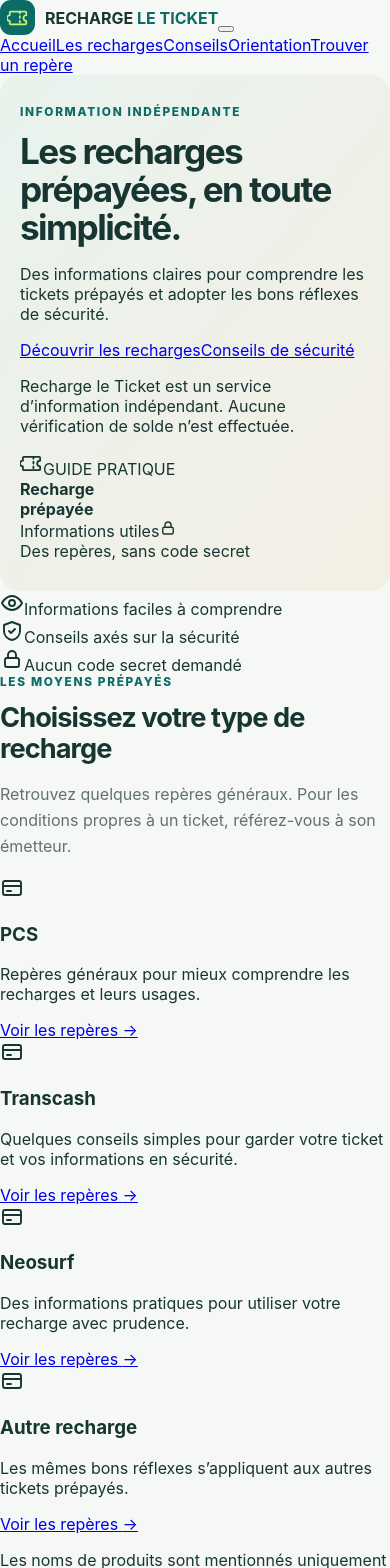
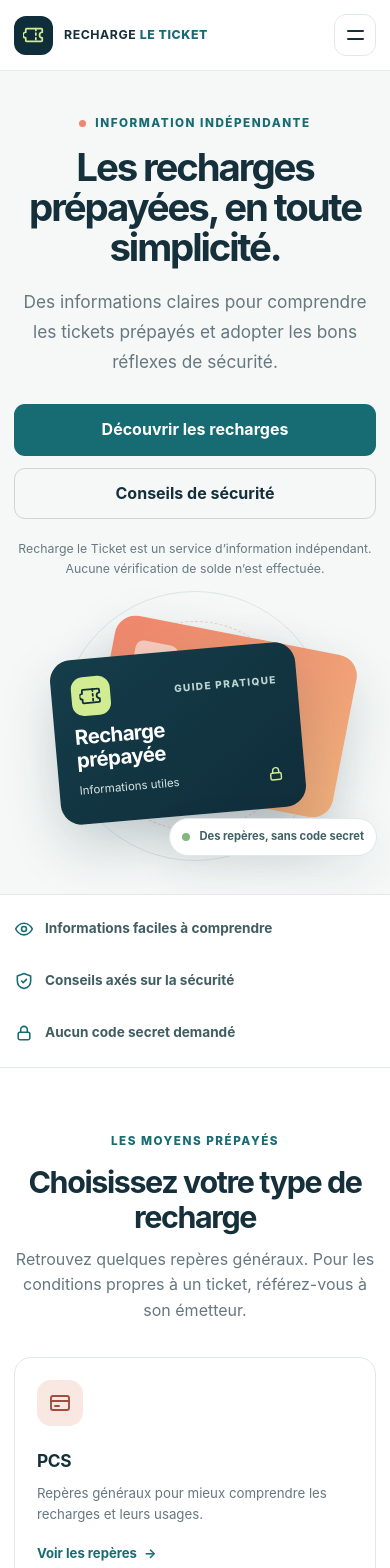
Before and after one commit to amandineprestige-lang/recharge-de-ticket, a React (Vite) app: page / in a window 390 px wide. Shown: the top 1568 px of the page. Built offline with nearby package versions, Linux system fonts and the light colour scheme.

Commit message:
Refonte accueil Recharge le Ticket

```diff
--- a/src/styles.css
+++ b/src/styles.css
@@ -1,60 +1,189 @@
 :root {
   font-family: Inter, ui-sans-serif, system-ui, -apple-system, BlinkMacSystemFont, "Segoe UI", sans-serif;
-  color: #173632;
-  background: #f5f8f5;
+  color: #152f3b;
+  background: #fff;
   font-synthesis: none;
   text-rendering: optimizeLegibility;
-  --ink: #173632;
-  --muted: #61726f;
-  --teal: #0b6b67;
-  --teal-dark: #084e4b;
-  --line: #dce6e1;
-  --lime: #c7f36b;
+  --ink: #152f3b;
+  --muted: #667780;
+  --navy: #102d3a;
+  --teal: #176b72;
+  --teal-dark: #0e5058;
+  --coral: #ef866d;
+  --lime: #d2ed91;
+  --line: #e1e8e8;
+  --surface: #f5f8f7;
+  --shadow: 0 16px 45px rgba(21, 47, 59, .08);
 }
-
 * { box-sizing: border-box; }
-body { margin: 0; min-width: 320px; background: #f5f8f5; }
-button, input, select { font: inherit; }
-.page-shell { width: min(1080px, calc(100% - 40px)); margin: 0 auto; }
-.topbar { display: flex; justify-content: space-between; align-items: center; min-height: 78px; }
-.brand { display: inline-flex; align-items: center; gap: 10px; text-decoration: none; color: var(--ink); font-weight: 650; }
-.brand b { color: var(--teal); }
-.brand-mark { width: 35px; height: 35px; display: grid; place-items: center; border-radius: 11px; background: var(--teal); color: var(--lime); font-weight: 900; }
-.independent-label { color: var(--muted); font-size: .84rem; }
-.hero { display: grid; grid-template-columns: 1.1fr .9fr; align-items: center; gap: 34px; padding: 58px clamp(25px, 6vw, 70px); border-radius: 26px; background: linear-gradient(130deg, #e8f3ed, #f5efe5); }
-.eyebrow { margin: 0 0 13px; color: var(--teal); text-transform: uppercase; letter-spacing: .14em; font-size: .74rem; font-weight: 800; }
-h1 { max-width: 620px; margin: 0 0 18px; font-size: clamp(2.2rem, 5vw, 3.8rem); line-height: 1.08; letter-spacing: -.045em; }
-.intro { max-width: 580px; margin: 0; color: var(--muted); font-size: 1.06rem; line-height: 1.7; }
-.ticket-illustration { width: min(100%, 330px); justify-self: center; padding: 22px; border: 1px solid var(--line); border-top: 5px solid var(--lime); border-radius: 20px; background: white; box-shadow: 0 25px 55px rgba(23, 54, 50, .12); transform: rotate(3deg); }
-.ticket-top, .ticket-bottom { display: flex; justify-content: space-between; align-items: center; color: var(--muted); font-size: .8rem; }
-.ticket-top span:first-child { color: var(--teal); font-weight: 800; letter-spacing: .08em; }
-.ticket-code { margin: 24px 0 18px; padding: 16px 0; border-block: 2px dashed var(--line); font-family: ui-monospace, Consolas, monospace; font-size: 1.16rem; letter-spacing: .12em; color: var(--teal-dark); }
-.ticket-bottom b { color: var(--ink); font-size: 1.2rem; }
-.form-section { display: grid; grid-template-columns: .8fr 1.2fr; gap: 45px; padding: 70px 0; align-items: start; }
-.section-heading h2 { margin: 0 0 12px; font-size: clamp(1.7rem, 3vw, 2.4rem); line-height: 1.15; letter-spacing: -.035em; }
-.section-heading>p:last-child { color: var(--muted); line-height: 1.65; }
-.entry-form { display: grid; gap: 10px; padding: 28px; border: 1px solid var(--line); border-radius: 20px; background: white; box-shadow: 0 16px 45px rgba(23, 54, 50, .07); }
-.entry-form label { margin-top: 7px; font-size: .88rem; font-weight: 750; }
-.entry-form input, .entry-form select { width: 100%; min-height: 48px; padding: 12px 13px; border: 1px solid #cbd9d2; border-radius: 11px; outline: none; color: var(--ink); background: white; }
-.entry-form input:focus, .entry-form select:focus { border-color: var(--teal); box-shadow: 0 0 0 3px rgba(11, 107, 103, .12); }
-.amount-field { position: relative; }
-.amount-field input { padding-right: 42px; }
-.amount-field span { position: absolute; top: 12px; right: 14px; color: var(--muted); }
-.field-hint { margin: -4px 0 3px; color: var(--muted); font-size: .78rem; }
-.entry-form button { min-height: 49px; margin-top: 9px; border: 0; border-radius: 11px; background: var(--teal); color: white; font-weight: 750; cursor: pointer; }
-.entry-form button:hover { background: var(--teal-dark); }
-.result-message { margin: 6px 0 0; padding: 12px 14px; border-radius: 11px; background: #eaf4ee; color: #20564d; font-size: .9rem; line-height: 1.55; }
-.footer { padding: 20px 0 28px; border-top: 1px solid var(--line); color: var(--muted); font-size: .82rem; text-align: center; }
-@media (max-width: 740px) {
-  .hero, .form-section { grid-template-columns: 1fr; }
-  .hero { padding: 38px 25px; gap: 30px; }
-  .form-section { gap: 16px; padding: 50px 0; }
-  .ticket-illustration { width: min(100%, 360px); }
+html { scroll-behavior: smooth; scroll-padding-top: 88px; }
+body { margin: 0; min-width: 320px; background: #fff; color: var(--ink); line-height: 1.6; }
+a { color: inherit; text-decoration: none; }
+button, select { font: inherit; }
+svg { display: block; }
+.container { width: min(1160px, calc(100% - 44px)); margin-inline: auto; }
+.site-header { position: sticky; top: 0; z-index: 30; background: rgba(255,255,255,.94); backdrop-filter: blur(14px); border-bottom: 1px solid rgba(225,232,232,.82); }
+.nav-inner { min-height: 78px; display: flex; align-items: center; justify-content: space-between; gap: 28px; }
+.brand { display: inline-flex; align-items: center; gap: 11px; color: var(--ink); flex: none; }
+.brand-mark { width: 39px; height: 39px; display: grid; place-items: center; border-radius: 12px; background: var(--navy); color: var(--lime); }
+.brand-name { font-size: .88rem; font-weight: 650; letter-spacing: .065em; white-space: nowrap; }
+.brand-name b { color: var(--teal); font-weight: 850; }
+.nav-list { display: flex; align-items: center; gap: clamp(16px,2.2vw,30px); font-size: .84rem; font-weight: 650; color: #536871; }
+.nav-list>a:not(.nav-cta):hover { color: var(--teal); }
+.nav-cta { padding: 10px 16px; border-radius: 999px; color: #fff; background: var(--teal); transition: background .2s, transform .2s; }
+.nav-cta:hover { background: var(--teal-dark); transform: translateY(-1px); }
+.nav-toggle { display: none; }
+.hero { overflow: hidden; background: #f5f8f7; }
+.hero-grid { min-height: 500px; display: grid; grid-template-columns: 1fr .9fr; align-items: center; gap: 34px; padding-block: 68px; }
+.hero-copy { max-width: 600px; }
+.eyebrow { display: flex; align-items: center; gap: 9px; margin: 0 0 15px; color: var(--teal); font-size: .73rem; font-weight: 850; letter-spacing: .13em; text-transform: uppercase; }
+.eyebrow-mark { width: 7px; height: 7px; border-radius: 50%; background: var(--coral); }
+h1, h2, h3, p { margin-top: 0; }
+h1 { max-width: 620px; margin-bottom: 19px; font-size: clamp(2.6rem,5.3vw,4.7rem); line-height: 1.04; letter-spacing: -.055em; }
+.hero-lead { max-width: 560px; margin-bottom: 27px; color: var(--muted); font-size: 1.08rem; line-height: 1.75; }
+.hero-actions { display: flex; flex-wrap: wrap; gap: 12px; }
+.button { display: inline-flex; align-items: center; justify-content: center; gap: 9px; min-height: 48px; padding: 12px 19px; border: 1px solid transparent; border-radius: 11px; font-weight: 750; cursor: pointer; transition: transform .18s, background .18s, border .18s; }
+.button:hover { transform: translateY(-2px); }
+.button-primary { color: #fff; background: var(--teal); }
+.button-primary:hover { background: var(--teal-dark); }
+.button-secondary { color: var(--ink); background: transparent; border-color: #cbd7d7; }
+.button-secondary:hover { border-color: var(--teal); }
+.independent-note { max-width: 520px; margin: 20px 0 0; color: #687a80; font-size: .77rem; }
+.hero-visual { position: relative; min-height: 355px; display: grid; place-items: center; isolation: isolate; }
+.visual-orbit { position: absolute; display: block; border: 1px solid rgba(23,107,114,.13); border-radius: 50%; }
+.orbit-one { width: 330px; height: 330px; }
+.orbit-two { width: 250px; height: 250px; border-style: dashed; border-color: rgba(239,134,109,.36); }
+.visual-card { position: absolute; width: 290px; height: 190px; border-radius: 21px; box-shadow: 0 23px 55px rgba(16,45,58,.18); }
+.visual-card-back { top: 59px; left: calc(50% - 112px); transform: rotate(11deg); padding: 30px; background: linear-gradient(135deg,#ef866d,#f1b17d); }
+.back-chip { display: block; width: 43px; height: 31px; border-radius: 8px; background: rgba(255,255,255,.55); }
+.back-lines { display: block; width: 112px; height: 9px; margin-top: 76px; border-radius: 10px; background: rgba(255,255,255,.52); }
+.visual-card-main { top: 79px; left: calc(50% - 165px); z-index: 2; padding: 22px 24px; background: linear-gradient(145deg,#153d4a,#102d3a); color: #fff; transform: rotate(-5deg); }
+.visual-card-head { display: flex; justify-content: space-between; align-items: center; }
+.visual-icon { display: grid; place-items: center; width: 39px; height: 39px; color: var(--navy); border-radius: 12px; background: var(--lime); }
+.visual-label { color: #bbd6d1; font-size: .63rem; font-weight: 800; letter-spacing: .13em; }
+.visual-card-main strong { display: block; margin-top: 15px; font-size: 1.45rem; line-height: 1.1; letter-spacing: -.03em; }
+.visual-card-foot { display: flex; justify-content: space-between; align-items: center; margin-top: 15px; color: #d6e4e2; font-size: .72rem; }
+.visual-card-foot svg { color: var(--lime); }
+.visual-note { position: absolute; z-index: 3; right: 0; bottom: 23px; display: flex; align-items: center; gap: 9px; padding: 11px 15px; border: 1px solid var(--line); border-radius: 999px; background: #fff; box-shadow: var(--shadow); font-size: .76rem; font-weight: 700; color: #3f6267; }
+.note-dot { width: 8px; height: 8px; border-radius: 50%; background: #83b77c; }
+.quick-points { border-block: 1px solid var(--line); background: #fff; }
+.quick-points-grid { display: grid; grid-template-columns: repeat(3,1fr); }
+.quick-points-grid>div { display: flex; align-items: center; justify-content: center; gap: 11px; min-height: 82px; color: #405d64; font-size: .85rem; font-weight: 650; }
+.quick-points-grid>div+div { border-left: 1px solid var(--line); }
+.quick-points-grid svg { width: 20px; height: 20px; color: var(--teal); }
+.section { padding: 88px 0; }
+.recharge-section { background: #fff; }
+.section-heading { max-width: 690px; margin: 0 auto 34px; text-align: center; }
+.section-heading .eyebrow { justify-content: center; }
+.section-heading h2, .safety-copy h2, .orientation-intro h2 { margin-bottom: 13px; font-size: clamp(1.9rem,3.6vw,3rem); line-height: 1.12; letter-spacing: -.045em; }
+.section-heading>p:last-child { margin: 0; color: var(--muted); }
+.recharge-grid { display: grid; grid-template-columns: repeat(4,1fr); gap: 16px; }
+.recharge-card { min-height: 242px; padding: 22px; border: 1px solid var(--line); border-radius: 17px; background: #fff; transition: transform .2s, box-shadow .2s, border-color .2s; }
+.recharge-card:hover { transform: translateY(-4px); border-color: #c7d9d4; box-shadow: var(--shadow); }
+.recharge-icon { display: grid; place-items: center; width: 46px; height: 46px; margin-bottom: 21px; border-radius: 14px; }
+.recharge-icon.coral { color: #a44d3e; background: #f9e8e2; }
+.recharge-icon.blue { color: #315e8e; background: #e8f0f8; }
+.recharge-icon.green { color: #33745f; background: #e6f2eb; }
+.recharge-icon.gold { color: #8b6a2d; background: #f7f0dc; }
+.recharge-card h3 { margin-bottom: 8px; font-size: 1.08rem; letter-spacing: -.02em; }
+.recharge-card p { min-height: 67px; margin-bottom: 16px; color: var(--muted); font-size: .83rem; line-height: 1.55; }
+.recharge-card>a { color: var(--teal); font-size: .82rem; font-weight: 750; }
+.recharge-card>a span, .text-link span { margin-left: 4px; transition: margin .18s; }
+.recharge-card>a:hover span, .text-link:hover span { margin-left: 8px; }
+.brand-disclosure { margin: 20px 0 0; text-align: center; color: #7b898c; font-size: .75rem; }
+.safety-section { padding: 88px 0; background: #f2f6f4; }
+.safety-layout { display: grid; grid-template-columns: .9fr 1.1fr; gap: 70px; align-items: center; }
+.safety-copy h2 { max-width: 470px; }
+.safety-copy>p:not(.eyebrow) { max-width: 490px; color: var(--muted); line-height: 1.75; }
+.text-link { display: inline-block; margin-top: 7px; color: var(--teal); font-size: .88rem; font-weight: 750; }
+.safety-list { padding: 6px 0; }
+.safety-list article { display: flex; gap: 19px; padding: 20px 0; border-bottom: 1px solid #dce6e1; }
+.safety-list article:last-child { border-bottom: 0; }
+.safety-number { flex: none; color: #8aa4a3; font-size: .76rem; font-weight: 850; letter-spacing: .1em; padding-top: 4px; }
+.safety-list h3 { margin-bottom: 5px; font-size: 1rem; letter-spacing: -.01em; }
+.safety-list p { margin: 0; color: var(--muted); font-size: .85rem; }
+.orientation-section { background: var(--navy); color: #fff; }
+.orientation-layout { display: grid; grid-template-columns: .85fr 1.15fr; gap: 70px; align-items: center; }
+.orientation-intro .eyebrow { color: var(--lime); }
+.orientation-intro h2 { max-width: 440px; color: #fff; }
+.orientation-intro>p:not(.eyebrow) { max-width: 470px; color: #c6d5d4; }
+.orientation-promise { display: flex; align-items: center; gap: 9px; margin-top: 23px; color: #d9e8cf; font-size: .8rem; }
+.orientation-promise svg { flex: none; color: var(--lime); }
+.orientation-form { display: grid; grid-template-columns: 1fr 1fr; gap: 10px 14px; padding: 27px; border: 1px solid rgba(255,255,255,.13); border-radius: 18px; background: rgba(255,255,255,.07); }
+.orientation-form label { align-self: end; color: #e7f0ed; font-size: .78rem; font-weight: 700; }
+.orientation-form select { width: 100%; min-height: 47px; padding: 10px 12px; border: 1px solid rgba(255,255,255,.2); border-radius: 9px; background: #fff; color: var(--ink); }
+.orientation-form button { grid-column: 1/-1; margin-top: 8px; }
+.orientation-form .button-primary { background: var(--lime); color: #1b3d3a; }
+.orientation-form .button-primary:hover { background: #c0e275; }
+.form-message { grid-column: 1/-1; display: flex; gap: 9px; align-items: flex-start; margin: 5px 0 0; padding: 13px; border-radius: 10px; background: rgba(255,255,255,.1); color: #f0f6f2; font-size: .85rem; line-height: 1.55; }
+.form-message svg { flex: none; margin-top: 2px; color: var(--lime); }
+.site-footer { padding: 39px 0 17px; background: #0b222d; color: #fff; }
+.footer-main { display: grid; grid-template-columns: 1fr .6fr 1.1fr; gap: 45px; align-items: start; }
+.footer-brand .brand { color: #fff; }
+.footer-brand .brand-name b { color: var(--lime); }
+.footer-brand p { max-width: 270px; margin: 13px 0 0; color: #b6c8c9; font-size: .82rem; }
+.footer-links { display: grid; gap: 9px; color: #d5e0df; font-size: .82rem; }
+.footer-links a:hover, .footer-bottom a:hover { color: var(--lime); }
+.footer-note { margin: 0; color: #a9bec0; font-size: .77rem; line-height: 1.65; }
+.footer-bottom { display: flex; justify-content: space-between; gap: 20px; margin-top: 31px; padding-top: 15px; border-top: 1px solid rgba(255,255,255,.13); color: #9eb4b6; font-size: .72rem; }
+.footer-bottom a { color: #cbd9d8; }
+@media (max-width: 980px) {
+  .nav-list { gap: 16px; font-size: .78rem; }
+  .hero-grid { min-height: 460px; gap: 12px; }
+  .recharge-grid { grid-template-columns: repeat(2,1fr); }
+  .safety-layout, .orientation-layout { gap: 42px; }
 }
-@media (max-width: 480px) {
-  .page-shell { width: min(100% - 28px, 1080px); }
-  .topbar { min-height: 65px; }
-  .independent-label { font-size: .72rem; }
-  .hero { border-radius: 19px; padding: 30px 20px; }
-  .entry-form { padding: 20px; }
+@media (max-width: 760px) {
+  html { scroll-padding-top: 72px; }
+  .container { width: min(100% - 34px, 1160px); }
+  .nav-inner { min-height: 70px; }
+  .nav-toggle { display: flex; width: 42px; height: 42px; flex-direction: column; justify-content: center; align-items: center; gap: 6px; border: 1px solid var(--line); border-radius: 12px; background: #fff; cursor: pointer; }
+  .nav-toggle span { display: block; width: 17px; height: 2px; border-radius: 2px; background: var(--ink); }
+  .nav-list { display: none; position: absolute; top: 70px; left: 0; right: 0; padding: 15px 22px 22px; background: #fff; border-bottom: 1px solid var(--line); box-shadow: 0 15px 24px rgba(21,47,59,.08); align-items: stretch; flex-direction: column; gap: 6px; }
+  .nav-list.is-open { display: flex; }
+  .nav-list>a { padding: 9px 2px; }
+  .nav-list .nav-cta { text-align: center; padding: 12px 16px; margin-top: 5px; }
+  .hero-grid { grid-template-columns: 1fr; gap: 10px; padding-block: 52px 30px; }
+  .hero-copy { text-align: center; margin-inline: auto; }
+  .hero-copy .eyebrow { justify-content: center; }
+  h1 { margin-inline: auto; font-size: clamp(2.4rem,9vw,3.7rem); }
+  .hero-lead { margin-inline: auto; }
+  .hero-actions { justify-content: center; }
+  .independent-note { margin-inline: auto; }
+  .hero-visual { min-height: 315px; }
+  .quick-points-grid { grid-template-columns: 1fr; padding-block: 8px; }
+  .quick-points-grid>div { justify-content: flex-start; min-height: 52px; }
+  .quick-points-grid>div+div { border-left: 0; }
+  .section, .safety-section { padding: 64px 0; }
+  .safety-layout, .orientation-layout { grid-template-columns: 1fr; gap: 28px; }
+  .orientation-layout { gap: 30px; }
+  .footer-main { grid-template-columns: 1fr 1fr; gap: 25px; }
+  .footer-note { grid-column: 1/-1; }
 }
+@media (max-width: 500px) {
+  .container { width: min(100% - 28px, 1160px); }
+  .brand-name { font-size: .77rem; letter-spacing: .045em; }
+  .hero-grid { padding-top: 43px; }
+  .hero-actions { flex-direction: column; }
+  .hero-actions .button { width: 100%; }
+  .hero-visual { min-height: 275px; }
+  .visual-orbit.orbit-one { width: 270px; height: 270px; }
+  .visual-orbit.orbit-two { width: 210px; height: 210px; }
+  .visual-card { width: 246px; height: 165px; }
+  .visual-card-back { left: calc(50% - 94px); top: 45px; padding: 23px; }
+  .visual-card-main { left: calc(50% - 140px); top: 62px; padding: 18px 20px; }
+  .visual-card-main strong { margin-top: 10px; font-size: 1.28rem; }
+  .visual-card-foot { margin-top: 10px; }
+  .visual-note { right: -1px; bottom: 8px; font-size: .7rem; padding: 9px 12px; }
+  .recharge-grid { grid-template-columns: 1fr; }
+  .recharge-card { min-height: auto; }
+  .recharge-card p { min-height: 0; }
+  .orientation-form { grid-template-columns: 1fr; gap: 8px; padding: 20px; }
+  .orientation-form label { margin-top: 5px; }
+  .footer-main { grid-template-columns: 1fr; }
+  .footer-note { grid-column: auto; }
+  .footer-bottom { flex-direction: column; gap: 8px; }
+}
+@media (prefers-reduced-motion: reduce) {
+  *, *::before, *::after { scroll-behavior: auto !important; transition-duration: .01ms !important; }
+}
```
